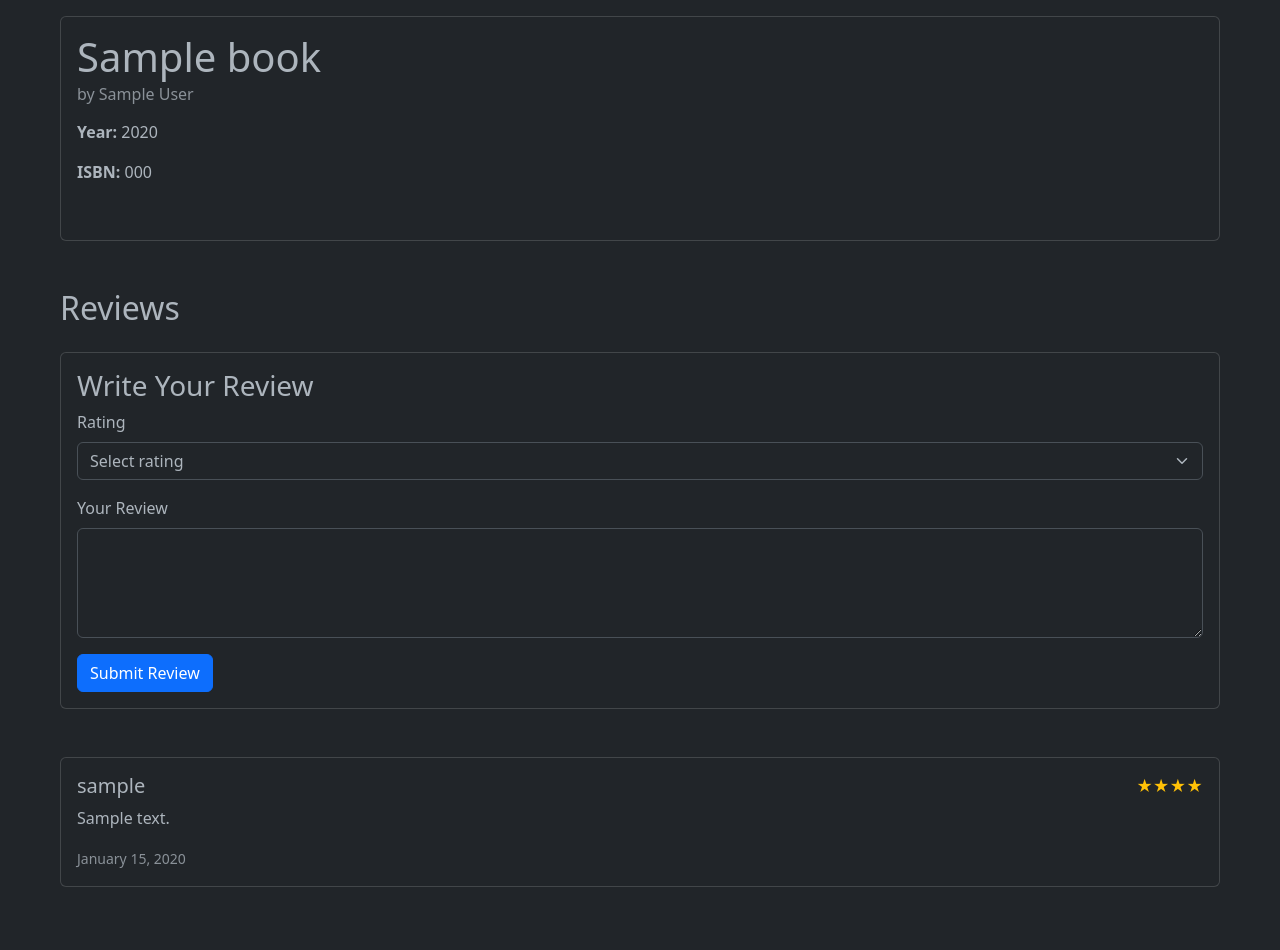
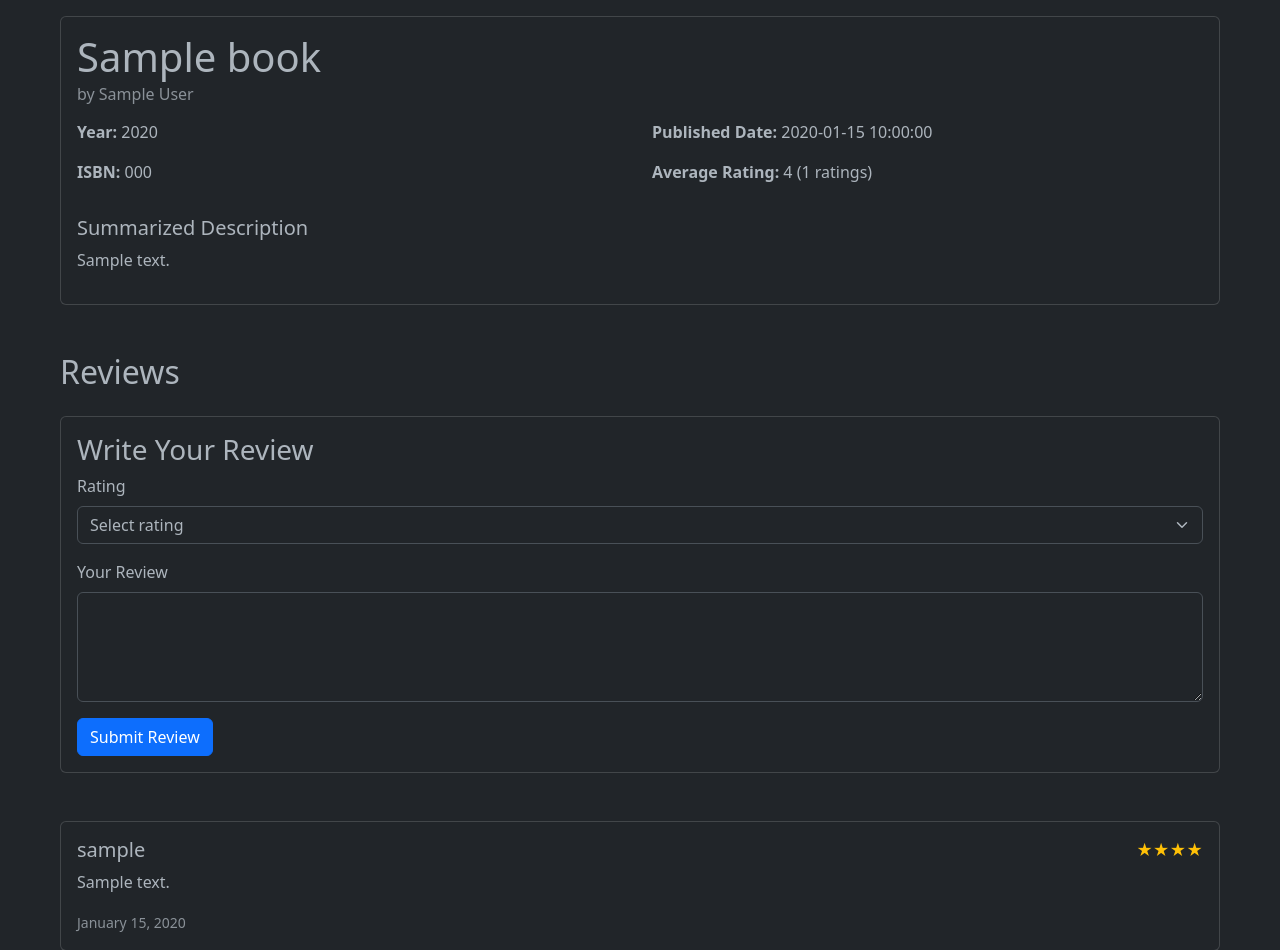
Before and after one commit to NishathRuksana/Project_1_NishathRuksana, a Flask app: template templates/book.html in a window 1280 px wide. Shown: the part 114-1064 px from the top of the page. Before the commit the page ends 1001 px from the top, so only its background shows below. Run offline with Flask 3, Linux system fonts and the light colour scheme; the template is opened without the code that fills it: most values are stand-ins (such as "Sample title", 1, 10 or a date in 2020).

Commit message:
Project-2 changes committed to book.html

```diff
--- a/templates/book.html
+++ b/templates/book.html
@@ -10,17 +10,37 @@
         </ol>
     </nav>
 
-    <div class="card">
+    <div class="card mb-4">
         <div class="card-body">
             <h1 class="card-title">{{ book.title }}</h1>
             <h6 class="card-subtitle mb-3 text-muted">by {{ book.author }}</h6>
-
-            <div class="row mb-4">
+            <div class="row mb-3">
                 <div class="col-md-6">
                     <p><strong>Year:</strong> {{ book.year }}</p>
                     <p><strong>ISBN:</strong> {{ book.isbn }}</p>
                 </div>
+                <div class="col-md-6">
+                    {% if google_data.publishedDate %}
+                        <p><strong>Published Date:</strong> {{ google_data.publishedDate }}</p>
+                    {% endif %}
+                    {% if google_data.averageRating %}
+                        <p><strong>Average Rating:</strong> {{ google_data.averageRating }}
+                        {% if google_data.ratingsCount %} ({{ google_data.ratingsCount }} ratings){% endif %}</p>
+                    {% endif %}
+                </div>
             </div>
+            <!-- {% if google_data.description %}
+                <div class="mb-3">
+                    <h5>Description</h5>
+                    <p>{{ google_data.description }}</p>
+                </div>
+            {% endif %} -->
+            {% if gemini_summary %}
+                <div class="mb-3">
+                    <h5>Summarized Description</h5>
+                    <p>{{ gemini_summary }}</p>
+                </div>
+            {% endif %}
         </div>
     </div>
 </div>
@@ -48,7 +68,6 @@
                     <div class="mb-3">
                         <label for="review" class="form-label">Your Review</label>
                         <textarea class="form-control" name="review" id="review" rows="4" maxlength="2000" required></textarea>
-                        <div class="char-count text-muted"></div>
                     </div>
 
                     <button type="submit" class="btn btn-primary">Submit Review</button>
```
